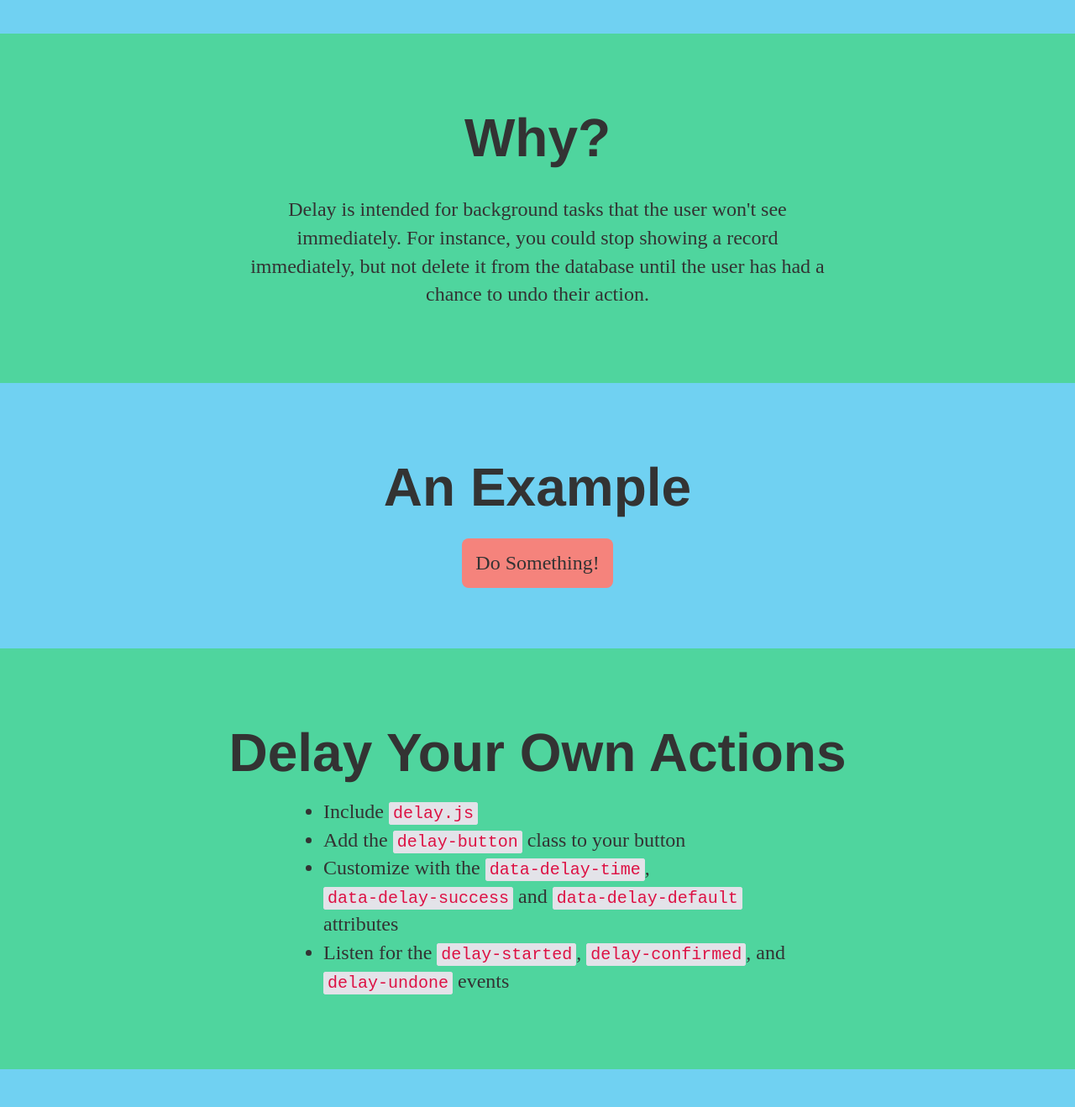
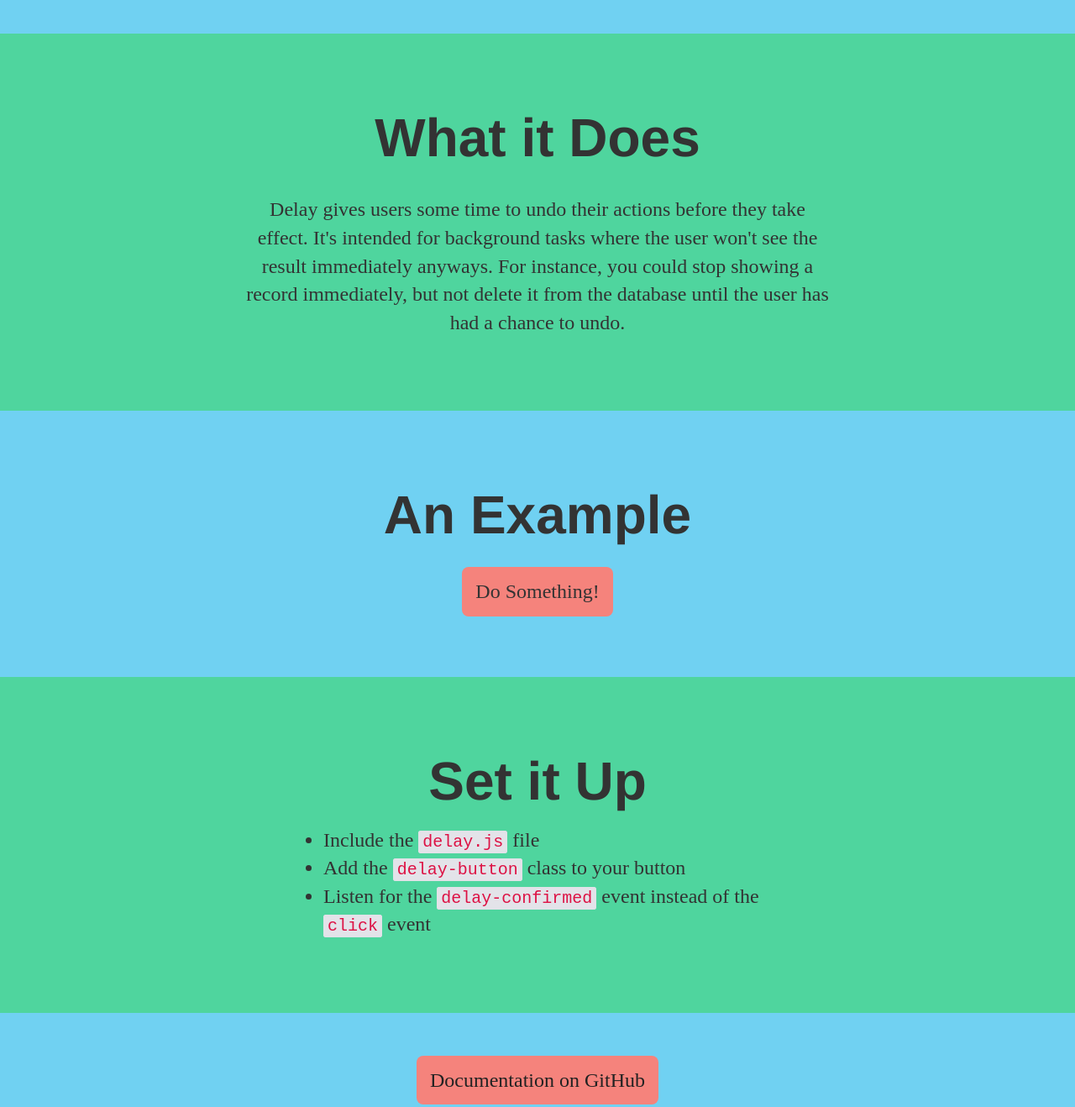
Before and after one commit to jacksondc/delay.js, a plain HTML site: page index.html in a window 1280 px wide. Shown: the part 340-1658 px from the top of the page at 84% size. Drawn offline with nearby package versions, Linux system fonts and the light colour scheme; a web font is replaced by a local one.

Commit message:
Modified readme and demo text.

```diff
--- a/index.html
+++ b/index.html
@@ -29,8 +29,8 @@
 
         <section>
 
-            <h2>Why?</h1>
-            <p>Delay is intended for background tasks that the user won't see immediately. For instance, you could stop showing a record immediately, but not delete it from the database until the user has had a chance to undo their action.</p>
+            <h2>What it Does</h1>
+            <p>Delay gives users some time to undo their actions before they take effect. It's intended for background tasks where the user won't see the result immediately anyways. For instance, you could stop showing a record immediately, but not delete it from the database until the user has had a chance to undo.</p>
 
         </section>
 
@@ -45,12 +45,11 @@
 
         <section>
 
-            <h2>Delay Your Own Actions</h2>
+            <h2>Set it Up</h2>
             <ul>
-                <li>Include <code>delay.js</code></li>
+                <li>Include the <code>delay.js</code> file</li>
                 <li>Add the <code>delay-button</code> class to your button</li>
-                <li>Customize with the <code>data-delay-time</code>, <code>data-delay-success</code> and <code>data-delay-default</code> attributes</li>
-                <li>Listen for the <code>delay-started</code>, <code>delay-confirmed</code>, and <code>delay-undone</code> events</li>
+                <li>Listen for the <code>delay-confirmed</code> event instead of the <code>click</code> event</li>
             </ul>
 
         </section>
```
Also changed, not shown: 1 other file.
